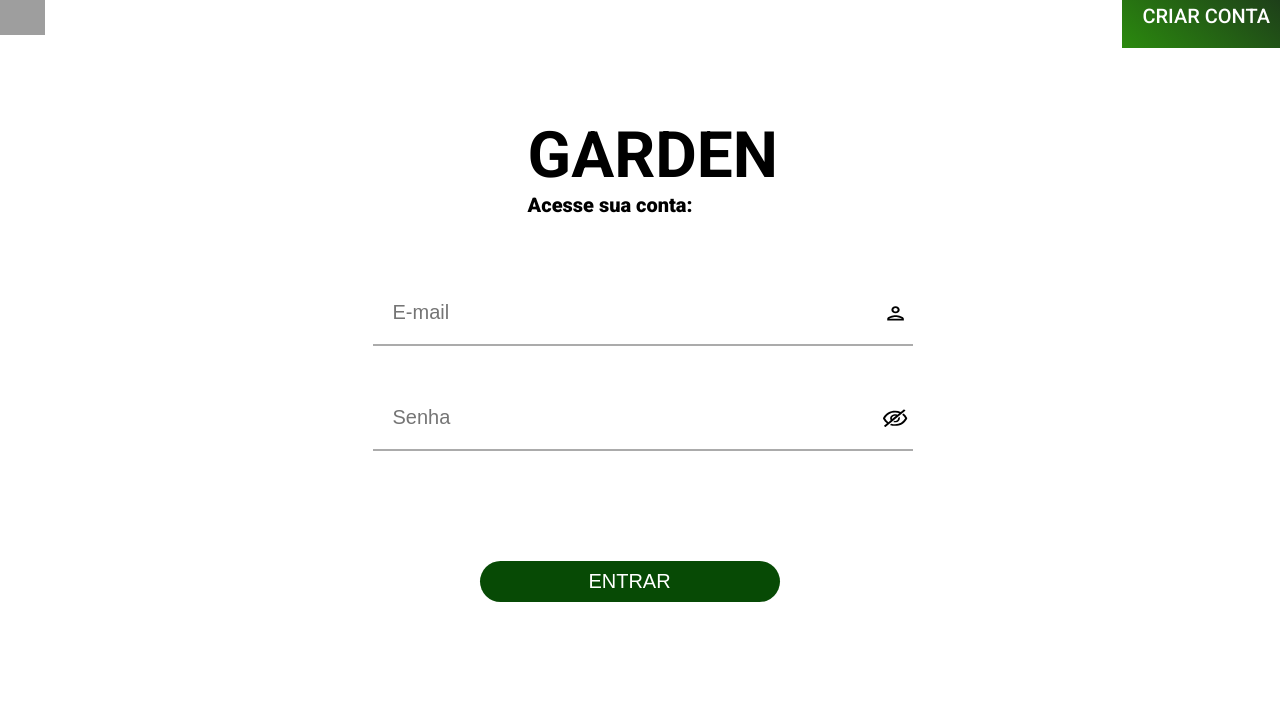
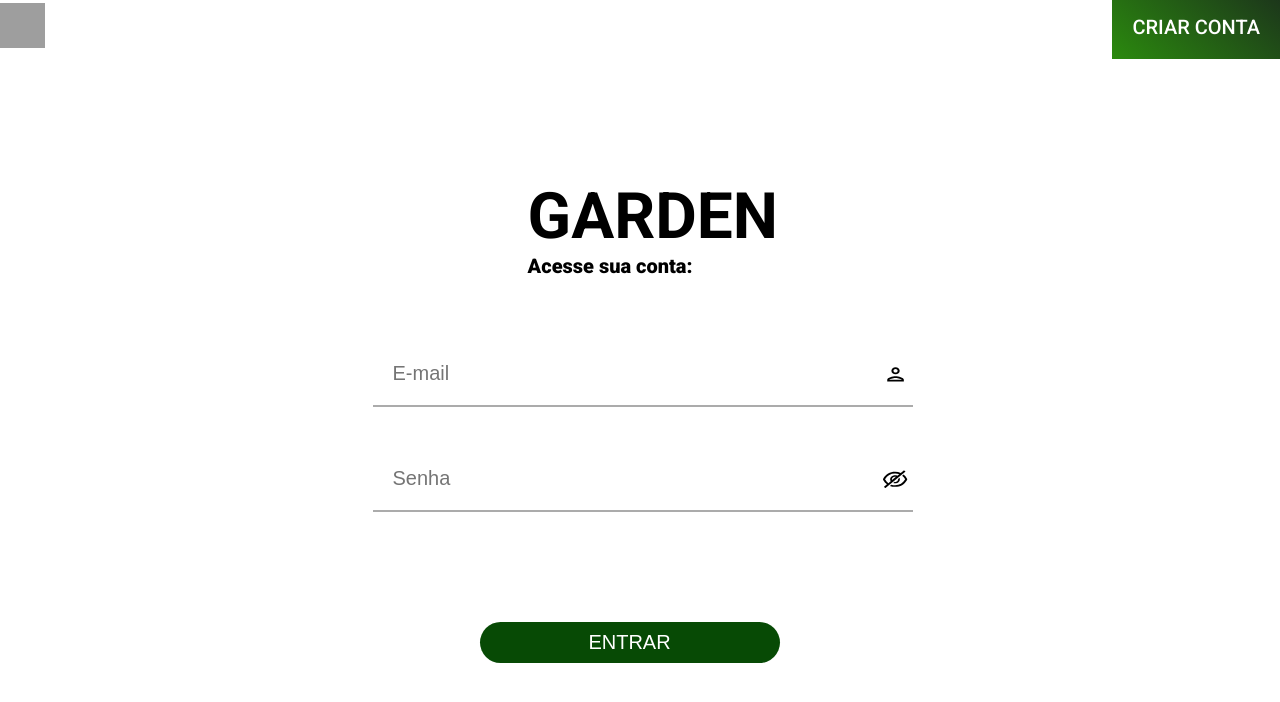
Before and after one commit to VMarquesin/DesktopNextGarden, a Next.js app: page /usuarios/login in a window 1280 px wide. Shown: the top 702 px of the page. Built offline with nearby package versions, Linux system fonts and the light colour scheme; grey boxes are pictures that could not be loaded.

Commit message:
Commit
Atualização no botão "cadastro"

```diff
--- a/src/app/usuarios/login/page.jsx
+++ b/src/app/usuarios/login/page.jsx
@@ -70,7 +70,7 @@ function Login() {
                   CRIAR CONTA
                </Link>
 
-</div>
+          </div>
 
                <div className={styles.Titulo}>
                   <label htmlFor="nomeProjeto">GARDEN</label>
--- a/src/app/usuarios/login/page.module.css
+++ b/src/app/usuarios/login/page.module.css
@@ -86,7 +86,7 @@
 }
 
 .ButtonContainer {
-   margin-top: -1.3rem;
+   /* margin-top: ; */
    display: flex;
    justify-content: space-between;
    width: 100%;
@@ -106,10 +106,11 @@
    border: none;
    cursor: pointer;
    transition: 0.3s;
-   align-self: end;
+   /* align-self: end; */
    display: flex;
-   margin-right: -1rem;
+   /* margin-right: -1rem; */
    margin-top: -0.5rem;
+   margin-bottom: 5rem;
 }
 
 .ButtonCadastro:hover {
```
Also changed, not shown: 1 other file (tests, documents, lock files or other folders).
